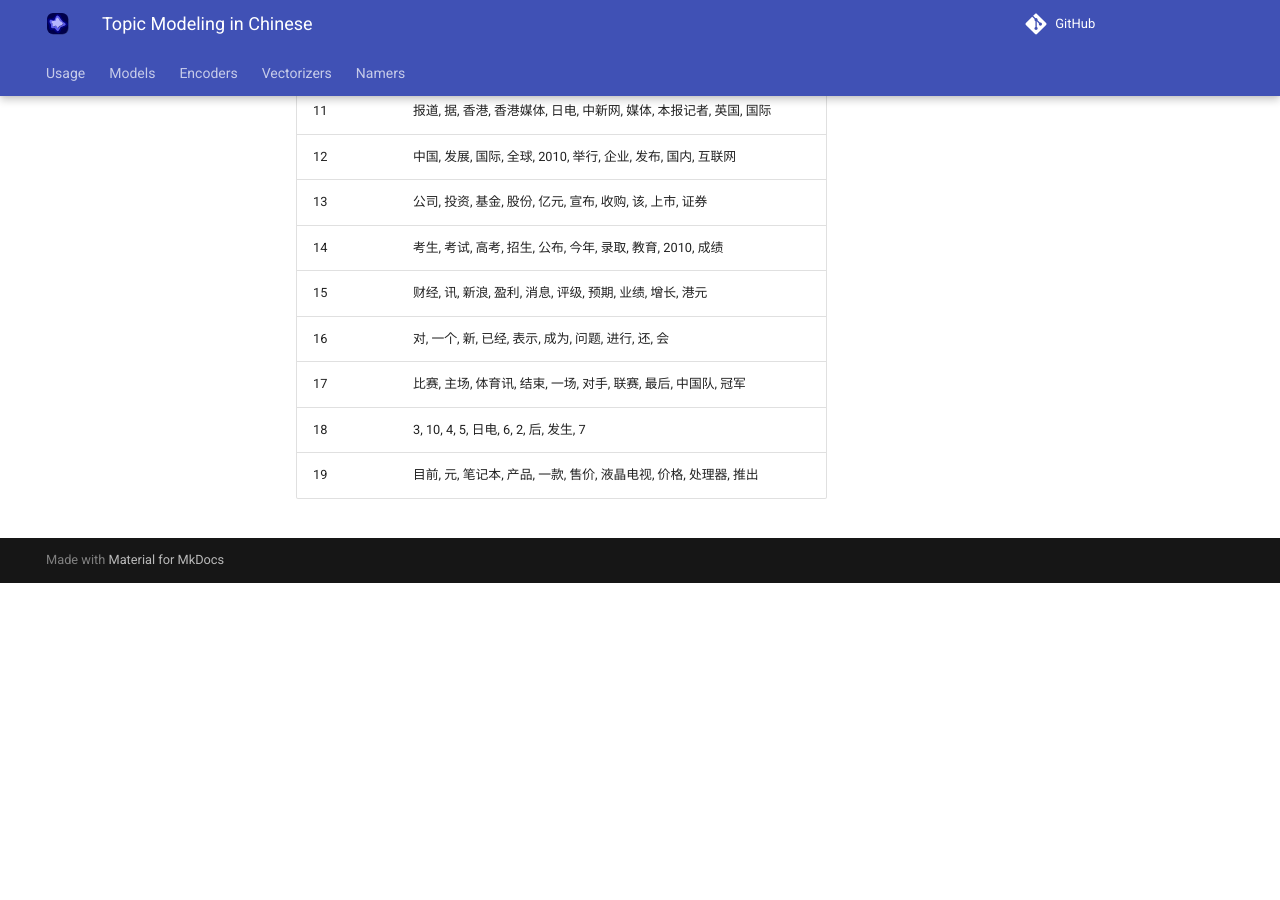
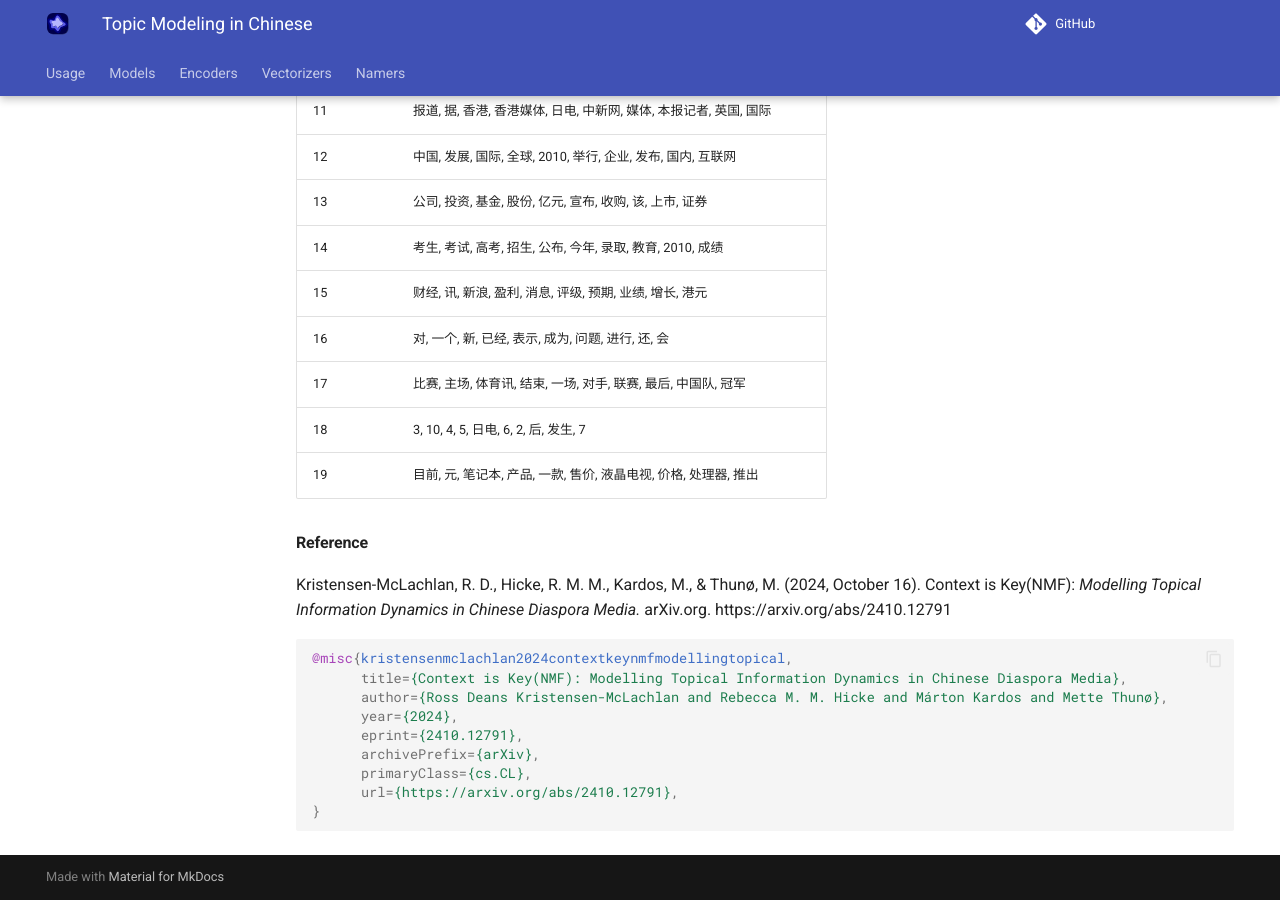
Before and after one commit to x-tabdeveloping/turftopic, an MkDocs documentation site: the page built from docs/chinese.md, in a window 1280 px wide and 900 px high, scrolled down 2270 px. Built offline with MkDocs 1.6.1 and Material for MkDocs 9.7.7, drawn with Linux system fonts in a browser that asks for light colours; comment, search, counter and statistics services are not loaded; before the commit the page ends 2853 px from its top, so only the background shows below that.

Commit message:
Added reference to examples chinese page

````diff
--- a/docs/chinese.md
+++ b/docs/chinese.md
@@ -100,3 +100,19 @@ model.print_topics()
 | 17 | 比赛, 主场, 体育讯, 结束, 一场, 对手, 联赛, 最后, 中国队, 冠军 |
 | 18 | 3, 10, 4, 5, 日电, 6, 2, 后, 发生, 7 |
 | 19 | 目前, 元, 笔记本, 产品, 一款, 售价, 液晶电视, 价格, 处理器, 推出 |
+
+
+#### Reference
+
+Kristensen-McLachlan, R. D., Hicke, R. M. M., Kardos, M., & Thunø, M. (2024, October 16). Context is Key(NMF): *Modelling Topical Information Dynamics in Chinese Diaspora Media.* arXiv.org. https://arxiv.org/abs/2410.12791
+```bibtex
+@misc{kristensenmclachlan2024contextkeynmfmodellingtopical,
+      title={Context is Key(NMF): Modelling Topical Information Dynamics in Chinese Diaspora Media},
+      author={Ross Deans Kristensen-McLachlan and Rebecca M. M. Hicke and Márton Kardos and Mette Thunø},
+      year={2024},
+      eprint={2410.12791},
+      archivePrefix={arXiv},
+      primaryClass={cs.CL},
+      url={https://arxiv.org/abs/2410.12791},
+}
+```
````
